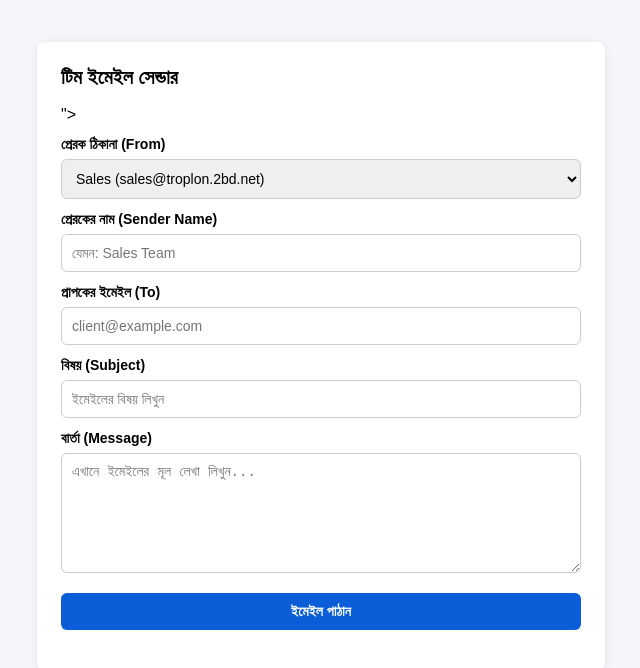
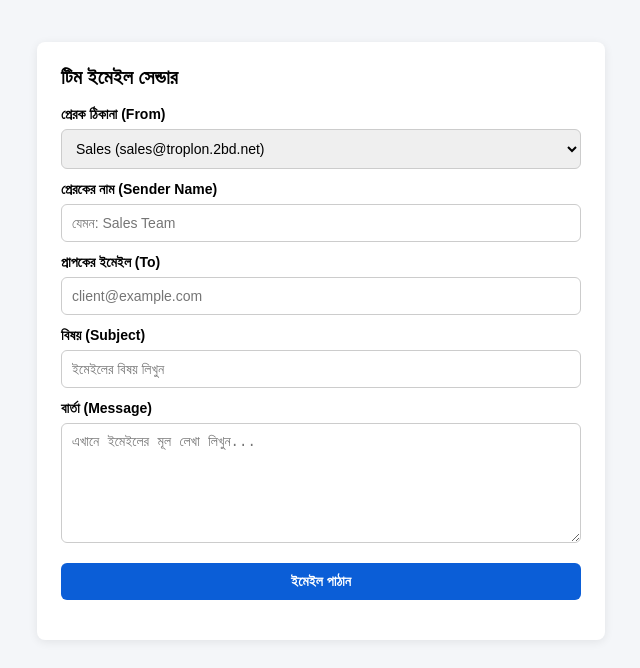
Before and after one commit to tropelon/WebMail, a plain HTML site: page index.html in a window 1280 px wide. Shown: the whole page, without its empty margins (319-959 px from the left). Drawn offline with Linux system fonts and the light colour scheme.

Commit message:
Update index.html

```diff
--- a/index.html
+++ b/index.html
@@ -19,7 +19,8 @@ button:hover { background: #094db1; }
 <body>
 <div class="box">
 <h2>টিম ইমেইল সেন্ডার</h2>
-<form id="<form name="contact" method="POST" netlify>">
+<form id="contactForm" onsubmit="event.preventDefault();">
+
 <label for="sender">প্রেরক ঠিকানা (From)</label>
 <select id="sender" name="sender" required>
 <option value="sales@troplon.2bd.net">Sales (sales@troplon.2bd.net)</option>
```
